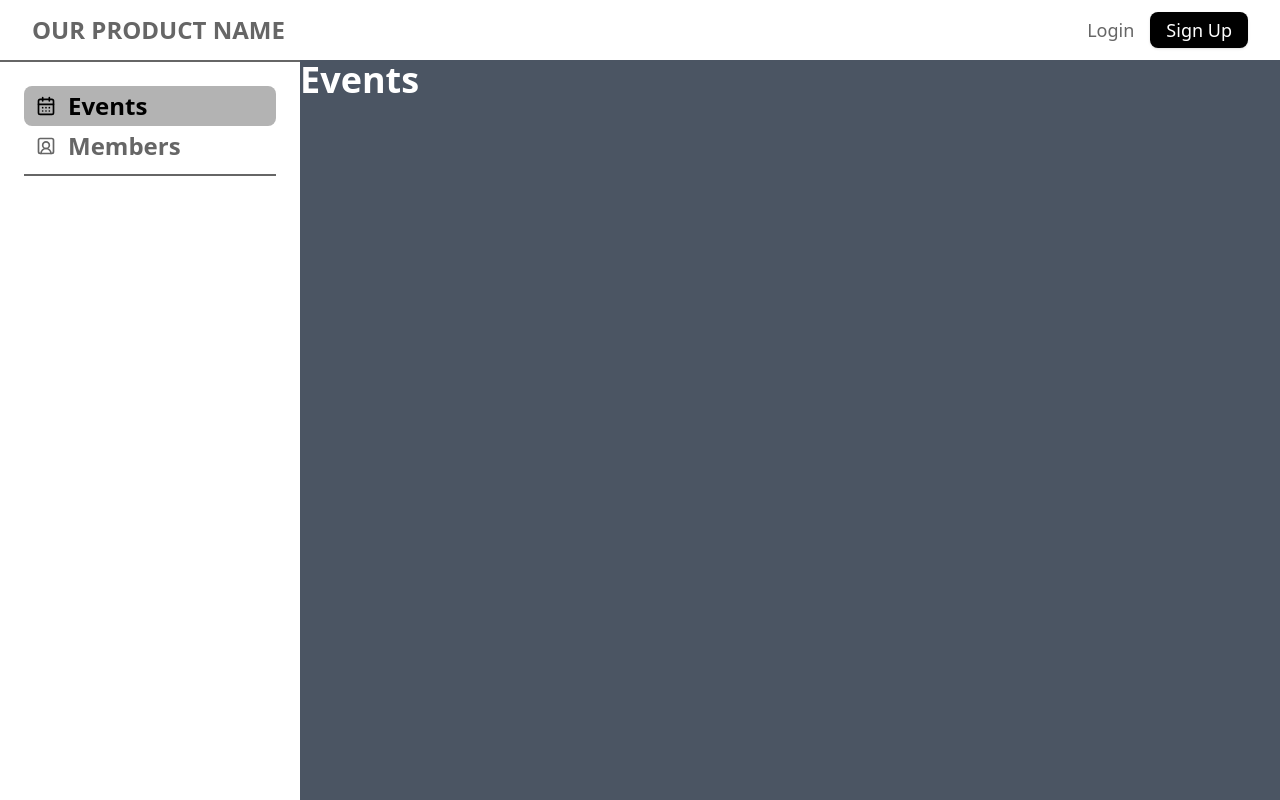
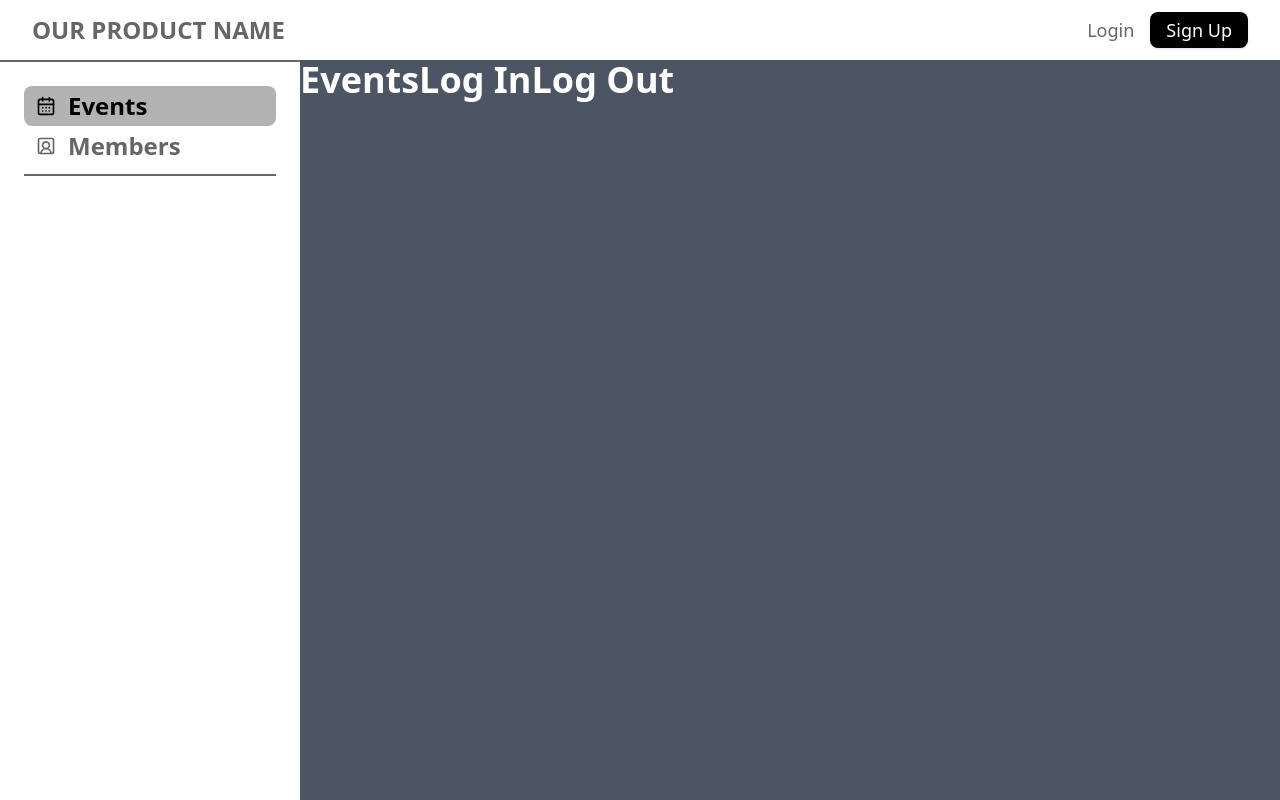
Before and after one commit to charlesleezhaoyi/capstone-frontend-bootcamp, a React (Create React App) app: page /events in a window 1280 px wide. Built offline with nearby package versions, Linux system fonts and the light colour scheme.

Commit message:
rebasing

```diff
--- a/package.json
+++ b/package.json
@@ -3,6 +3,7 @@
   "version": "0.1.0",
   "private": true,
   "dependencies": {
+    "@auth0/auth0-react": "^2.2.4",
     "@radix-ui/react-dialog": "^1.0.5",
     "@radix-ui/react-dropdown-menu": "^2.0.6",
     "@radix-ui/react-icons": "^1.3.0",
--- /dev/null
+++ b/src/components/auth0/Auth0Provider.tsx
@@ -0,0 +1,18 @@
+import React from "react";
+import { createRoot } from "react-dom/client";
+import { Auth0Provider } from "@auth0/auth0-react";
+import App from "../../App";
+
+const root = createRoot(document.getElementById("root")!);
+
+root.render(
+  <Auth0Provider
+    domain="dev-75ifw6lzojcgig6l.us.auth0.com"
+    clientId="REAZfqYGbS9C1CyIACzjDbNbtUSPEnzo"
+    authorizationParams={{
+      redirect_uri: window.location.origin,
+    }}
+  >
+    <App />
+  </Auth0Provider>
+);
--- /dev/null
+++ b/src/components/auth0/LoginButton.tsx
@@ -0,0 +1,10 @@
+import React from "react";
+import { useAuth0 } from "@auth0/auth0-react";
+
+const LoginButton: React.FC = () => {
+  const { loginWithRedirect } = useAuth0();
+
+  return <button onClick={() => loginWithRedirect()}>Log In</button>;
+};
+
+export default LoginButton;
--- /dev/null
+++ b/src/components/auth0/LogoutButton.tsx
@@ -0,0 +1,18 @@
+import React from "react";
+import { useAuth0 } from "@auth0/auth0-react";
+
+const LogoutButton = () => {
+  const { logout } = useAuth0();
+
+  return (
+    <button
+      onClick={() =>
+        logout({ logoutParams: { returnTo: window.location.origin } })
+      }
+    >
+      Log Out
+    </button>
+  );
+};
+
+export default LogoutButton;
--- /dev/null
+++ b/src/pages/CorporateOnboarding.tsx
@@ -0,0 +1,5 @@
+import React, { FC } from "react";
+
+export const CorporateOnboarding: FC = () => {
+  return <h1>Corporate Onboarding</h1>;
+};
--- a/src/pages/Events.tsx
+++ b/src/pages/Events.tsx
@@ -1,5 +1,19 @@
 import React, { FC } from "react";
+import LoginButton from "../components/auth0/LoginButton";
+import LogoutButton from "../components/auth0/LogoutButton";
+import { Auth0Provider } from "@auth0/auth0-react";
 
 export const Events: FC = () => {
-  return <h1 className="bg-gray-600 w-full text-white">Events</h1>;
+  return (
+    <h1 className="bg-gray-600 w-full text-white">
+      Events
+      <Auth0Provider
+        domain="dev-75ifw6lzojcgig6l.us.auth0.com"
+        clientId="REAZfqYGbS9C1CyIACzjDbNbtUSPEnzo"
+      >
+        <LoginButton />
+        <LogoutButton />
+      </Auth0Provider>
+    </h1>
+  );
 };
--- /dev/null
+++ b/src/pages/IndividualOnboarding.tsx
@@ -0,0 +1,5 @@
+import React, { FC } from "react";
+
+export const IndividualOnboarding: FC = () => {
+  return <h1>Individual Onboarding</h1>;
+};
```
Also changed, not shown: 1 other file (tests, documents, lock files or other folders).
